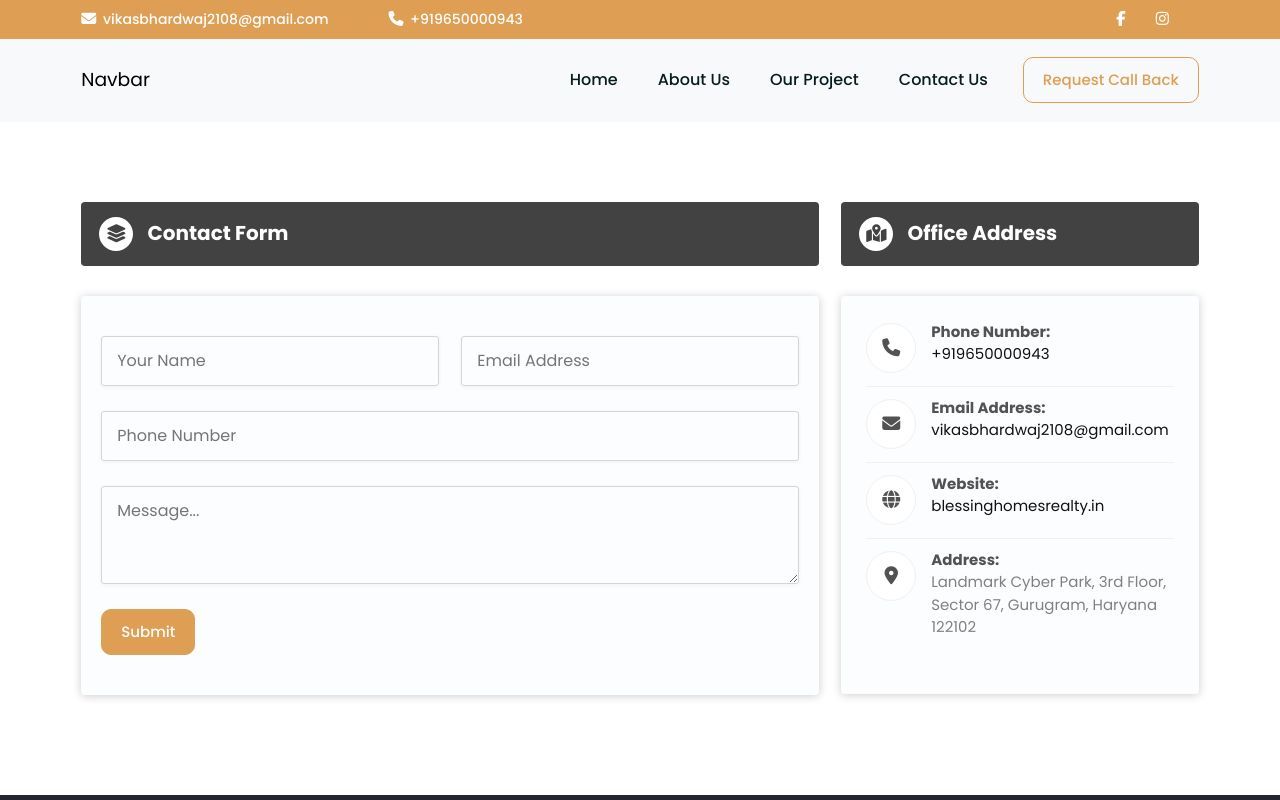
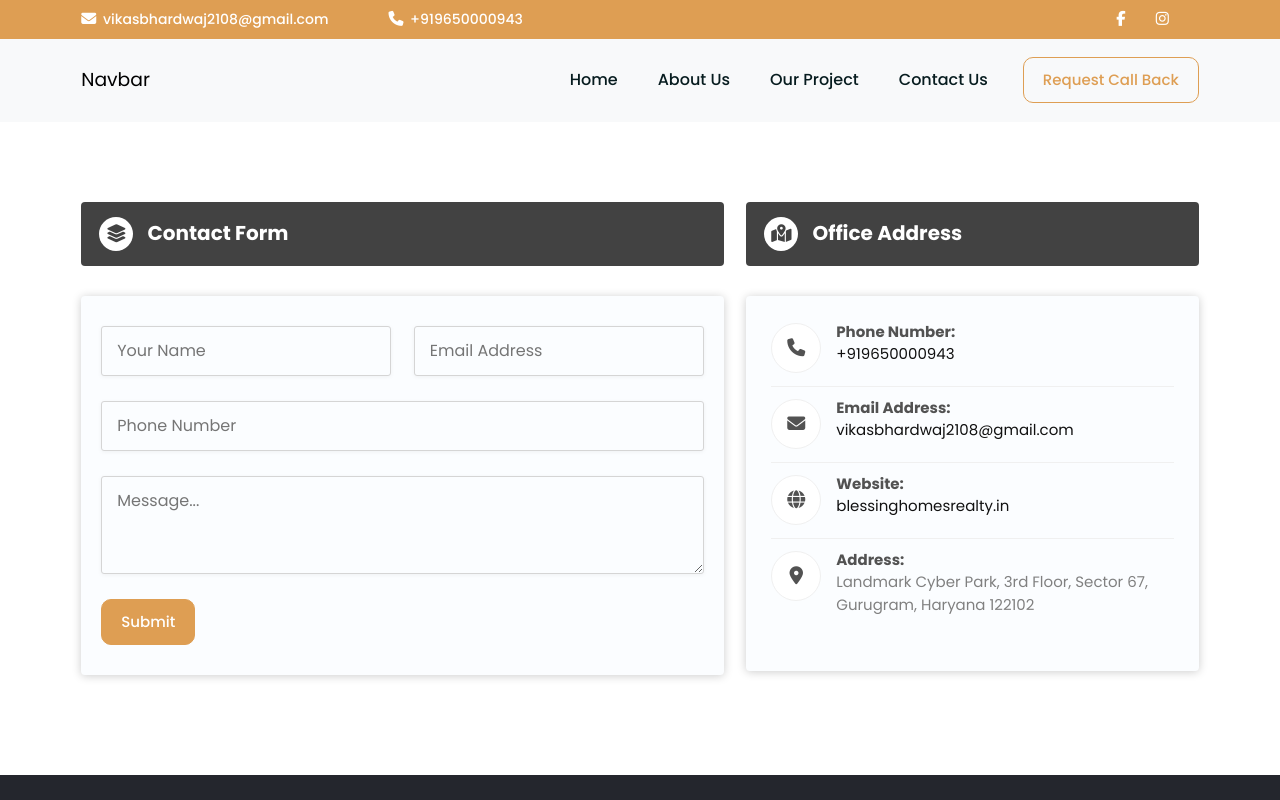
Before and after one commit to dineshkush/blessinghomesrealty, a React (Create React App) app: page /contact-us in a window 1280 px wide. Shown: the top 800 px of the page. Built offline with nearby package versions, Linux system fonts and the light colour scheme.

Commit message:
create more pages

```diff
--- a/src/page/about/About.js
+++ b/src/page/about/About.js
@@ -1,6 +1,6 @@
 import React from "react";
 import "./About.css"
-import aboutImg from "../../img/about-img.jpg"
+// import aboutImg from "../../img/about-img.jpg"
 
 function About() {
   return (
@@ -39,7 +39,7 @@ function About() {
           </div>
 
           <div className="col-lg-5">
-            <img src={aboutImg} alt="Home" className="img-fluid" />
+            {/* <img src={aboutImg} alt="Home" className="img-fluid" /> */}
           </div>
         </div>
       </div>
--- a/src/page/contact/Contact.css
+++ b/src/page/contact/Contact.css
@@ -85,7 +85,7 @@
     margin-bottom: 20px;
     display: block;
     background: #fbfdff;
-    padding: 40px 20px;
+    padding: 30px 20px;
     border-radius: 4px;
     box-shadow: 0 1px 10px 0px rgba(0, 0, 0, 0.2);
 }
--- a/src/page/contact/Contact.js
+++ b/src/page/contact/Contact.js
@@ -6,7 +6,7 @@ function Contact({phone, email, address, website}) {
     <section className="contact_section">
       <div className="container">
         <div className="row">
-          <div className="col-md-8 col-12">
+          <div className="col-md-7 col-12">
             <section id="contact">
               <div className="contact_heading">
                 <h3>
@@ -61,7 +61,7 @@ function Contact({phone, email, address, website}) {
             </section>
           </div>
 
-          <div className="col-md-4 col-12">
+          <div className="col-md-5 col-12">
             <div className="contact_heading">
               <h3>
                 <i class="fa-solid fa-map-location-dot"></i> Office Address
```
Also changed, not shown: 1 other file (tests, documents, lock files or other folders).
